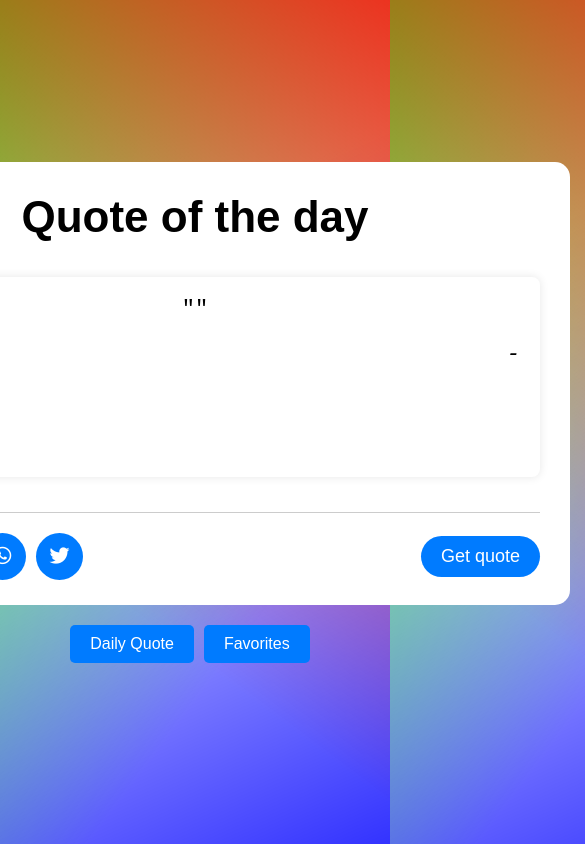
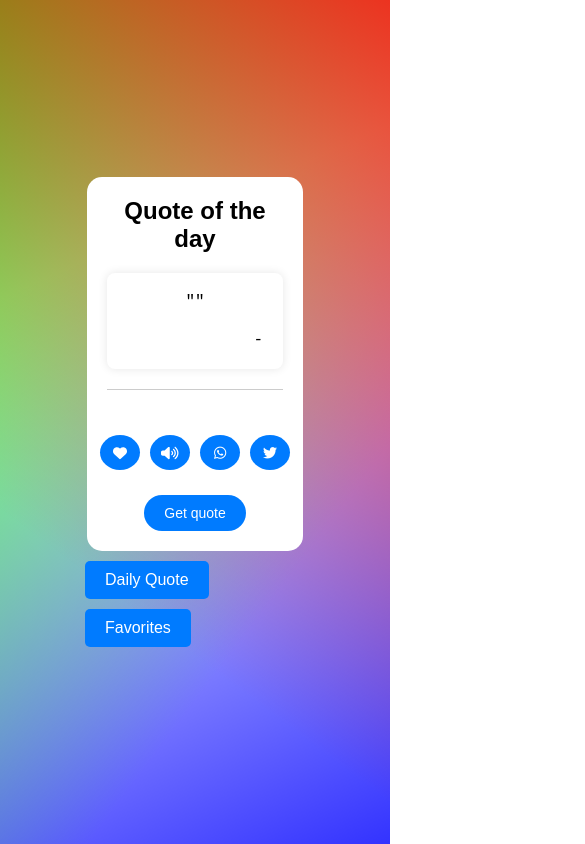
Before and after one commit to Varshini1812/DailyQuote, a React (Create React App) app: page / in a window 390 px wide. Shown: the whole page, 585 px wide, since content can reach past the window. Built offline with nearby package versions, Linux system fonts and the light colour scheme; no server answers.

Commit message:
favourite quote css modified

```diff
--- a/src/App.css
+++ b/src/App.css
@@ -126,3 +126,73 @@
 .remove-btn:hover {
   color: #a50d0d;
 }
+
+
+
+.notification {
+  position: fixed;
+  bottom: 70px;
+  left: 50%;
+  transform: translateX(-50%);
+  background-color: #f74933;
+  color: #fff;
+  padding: 10px 20px;
+  border-radius: 5px;
+  box-shadow: 0 2px 4px rgba(0, 0, 0, 0.1);
+  font-size: 16px;
+  z-index: 999;
+}
+
+.notification.hide {
+  display: none;
+}
+
+
+
+/* Add media query for screens smaller than 768px (typical tablet portrait) */
+@media screen and (max-width: 768px) {
+  .App {
+    padding: 10px; /* Reduce padding */
+  }
+
+  .nav-links {
+    flex-direction: column; /* Display navigation links in a column */
+    padding: 10px; /* Reduce padding */
+  }
+
+  .nav-links li {
+    margin-bottom: 10px; /* Add space between navigation links */
+  }
+
+  .content {
+    padding: 10px; /* Reduce padding */
+  }
+
+  .quote-container {
+    padding: 15px; /* Adjust padding */
+  }
+
+  .button-container {
+    margin-top: 15px; /* Adjust margin */
+  }
+
+  .btn {
+    padding: 8px 16px; /* Adjust button padding */
+    font-size: 14px; /* Reduce button font size */
+  }
+
+  .favorite-item {
+    padding: 8px; /* Adjust padding */
+    margin-bottom: 15px; /* Adjust margin */
+  }
+
+  .favorite-text {
+    font-size: 16px; /* Reduce font size */
+  }
+
+  .notification {
+    bottom: 20px; /* Adjust notification position */
+    font-size: 14px; /* Reduce font size */
+    padding: 8px 16px; /* Adjust padding */
+  }
+}
--- a/src/components/DailyQuote.js
+++ b/src/components/DailyQuote.js
@@ -8,6 +8,7 @@ import { faHeart, faShare, faVolumeHigh } from '@fortawesome/free-solid-svg-icon
 
 
 function DailyQuote({ quote, author, onNewQuote, onSave }) {
+
   // Add prop-type validation
   DailyQuote.propTypes = {
     quote: PropTypes.string.isRequired,
--- a/src/components/Favourites.js
+++ b/src/components/Favourites.js
@@ -1,9 +1,8 @@
 import React from 'react';
-import PropTypes from 'prop-types'; // Import PropTypes
+import PropTypes from 'prop-types';
 import '../styles/Favourite.css';
 
 function Favorites({ favoriteQuotes, onRemove }) {
-  // Add prop-type validation
   Favorites.propTypes = {
     favoriteQuotes: PropTypes.arrayOf(
       PropTypes.shape({
@@ -17,6 +16,9 @@ function Favorites({ favoriteQuotes, onRemove }) {
   return (
     <div className="Favorites">
       <h1>Favorites</h1>
+      {favoriteQuotes.length === 0 ? (
+        <p className="nofav">No favorite quotes added yet.</p>
+      ) : (
         <ul>
           {favoriteQuotes.map((fav) => (
             <li key={fav.quote}>
@@ -26,6 +28,7 @@ function Favorites({ favoriteQuotes, onRemove }) {
             </li>
           ))}
         </ul>
+      )}
     </div>
   );
 }
--- a/src/styles/DailyQuote.css
+++ b/src/styles/DailyQuote.css
@@ -114,3 +114,88 @@
     font-size: 18px;
 
   }
+
+
+  /* App.css */
+
+/* Existing CSS */
+
+/* Add media query for screens smaller than 768px (typical tablet portrait) */
+@media screen and (max-width: 768px) {
+  .daily-quote-container {
+    width: 90%; /* Adjust container width */
+    padding: 20px; /* Adjust padding */
+    margin: 0 auto; /* Center align */
+  }
+
+  h1.title {
+    font-size: 32px; /* Reduce font size */
+  }
+
+  .daily-quote-container .quote-container {
+    height: auto; /* Allow container height to adjust */
+    margin: 20px 0; /* Adjust margin */
+  }
+
+  .quotearea .quote {
+    font-size: 18px; /* Reduce font size */
+  }
+
+  .quote-container .author {
+    font-size: 18px; /* Reduce font size */
+  }
+
+  .button-container {
+    margin-top: 20px; /* Adjust margin */
+  }
+
+  .features .new-quote-btn {
+    margin-left: 0; /* Remove margin */
+    margin-top: 20px; /* Add margin at the top */
+    font-size: 16px; /* Reduce font size */
+  }
+
+  .features ul {
+    margin-left: 0; /* Remove margin */
+    margin-top: 20px; /* Add margin at the top */
+  }
+
+  .features ul button {
+    margin: 5px; /* Adjust margin */
+    width: 40px; /* Adjust button width */
+    height: 40px; /* Adjust button height */
+    font-size: 16px; /* Reduce font size */
+  }
+}
+
+/* Add media query for screens smaller than 480px (typical smartphone) */
+@media screen and (max-width: 480px) {
+  h1.title {
+    font-size: 24px; /* Further reduce font size */
+  }
+
+  .quotearea .quote {
+    font-size: 16px; /* Further reduce font size */
+  }
+
+  .daily-quote-container .author {
+    font-size: 16px; /* Further reduce font size */
+  }
+
+  .button-container .features {
+    flex-direction: column; /* Display buttons in a column */
+    align-items: center; /* Center align buttons */
+  }
+
+  .features .new-quote-btn {
+    margin-top: 20px; /* Add margin at the top */
+    font-size: 14px; /* Further reduce font size */
+  }
+
+  .features ul button {
+    margin: 5px; /* Adjust margin */
+    width: 35px; /* Further reduce button width */
+    height: 35px; /* Further reduce button height */
+    font-size: 14px; /* Further reduce font size */
+  }
+}
--- a/src/styles/Favourite.css
+++ b/src/styles/Favourite.css
@@ -11,6 +11,15 @@
     color: #333;
     font-family: 'Courier New', Courier, monospace;
     margin-bottom: 20px;
+    background-color: whitesmoke;
+    padding: 15px;
+
+  }
+  .nofav {
+    font-size: 18px;
+    color: #666;
+    margin-top: 20px;
+    text-align: center;
   }
 
   .Favorites ul {
@@ -59,3 +68,31 @@
   .Favorites li button:hover {
     background-color: #d32f2f;
   }
+
+
+  @media screen and (max-width: 768px) {
+    .Favorites {
+      max-width: 90%; /* Adjust container width */
+    }
+
+    .Favorites h1 {
+      font-size: 24px; /* Reduce font size */
+    }
+
+    .Favorites li p {
+      font-size: 16px; /* Reduce font size */
+    }
+
+    .Favorites li .quote {
+      margin-bottom: 10px; /* Adjust margin */
+    }
+
+    .Favorites li .author {
+      margin-bottom: 10px; /* Adjust margin */
+    }
+
+    .Favorites li button {
+      padding: 5px 8px; /* Adjust padding */
+      font-size: 14px; /* Reduce font size */
+    }
+  }
```
Lines whose indentation alone changed are shown as unchanged.
